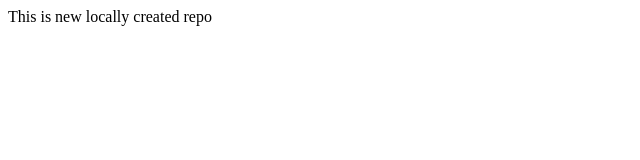
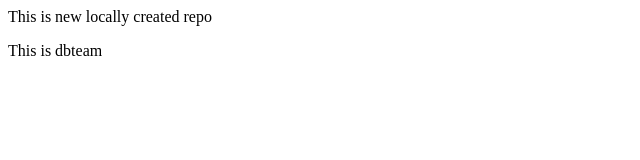
Before and after one commit to pluto023/localrepo, a plain HTML site: page Index.html in a window 1280 px wide. Shown: the full height of the page, 0-640 px from the left. Drawn offline with Linux system fonts and the light colour scheme.

Commit message:
added new info

```diff
--- a/Index.html
+++ b/Index.html
@@ -1 +1,2 @@
 <p>This is new locally created repo<p>
+<p>This is dbteam<P>
```
